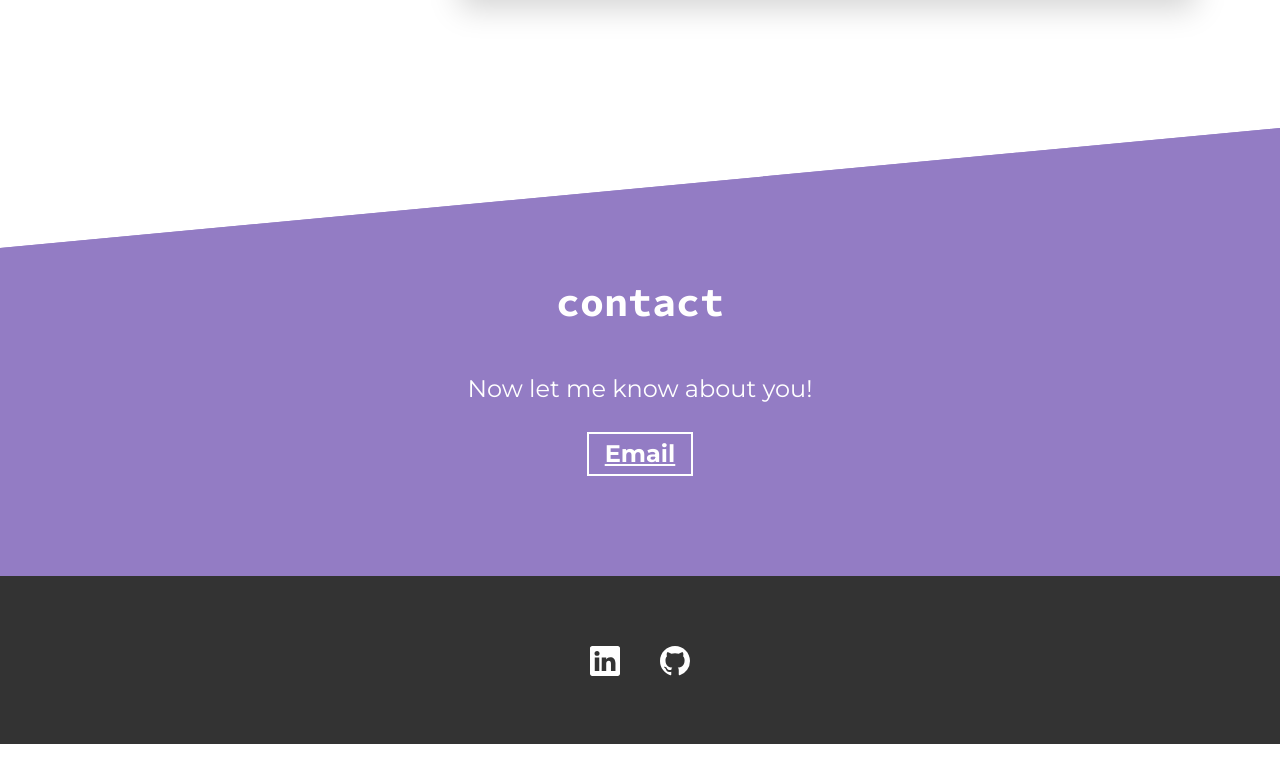
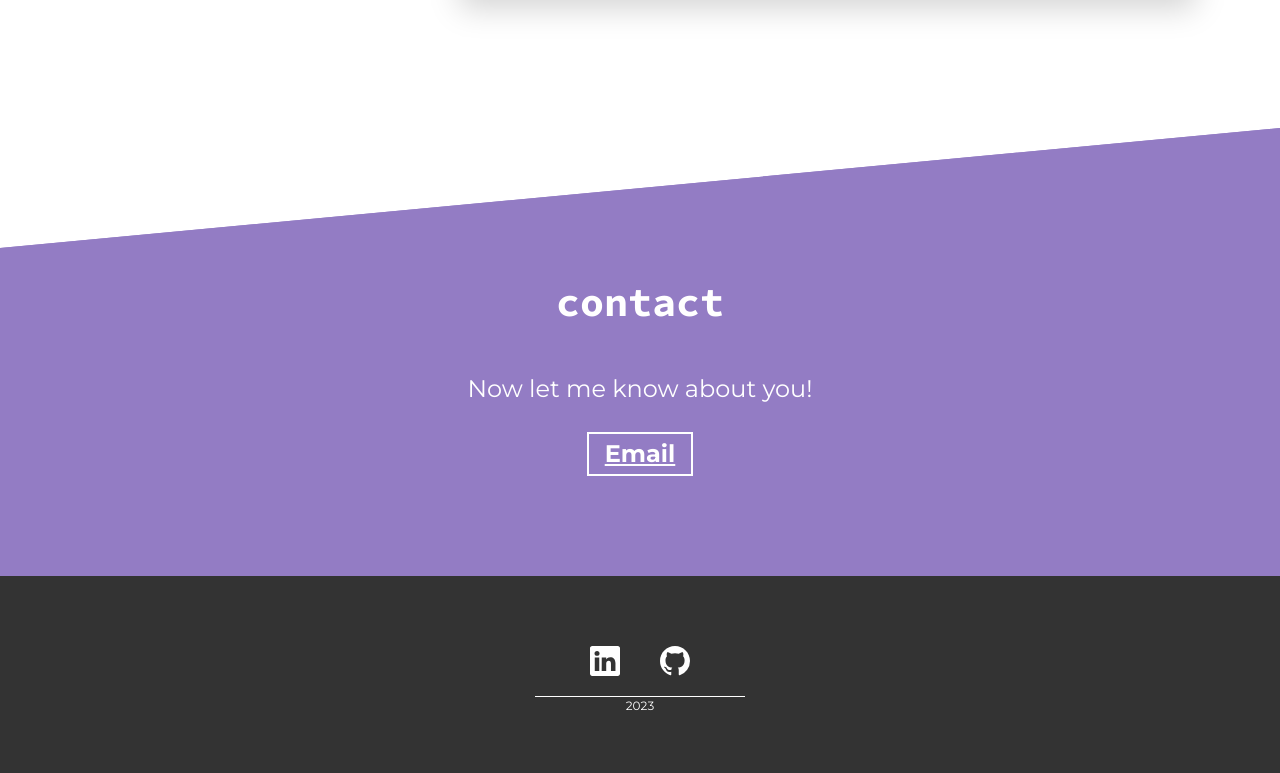
Before and after one commit to lts-hmms/portfolio, a React (Create React App) app: page / in a window 1280 px wide. Shown: the part 4811-5584 px from the top of the page. Before the commit the page ends 5555 px from the top, so only its background shows below. Built offline with nearby package versions, Linux system fonts and the light colour scheme.

Commit message:
feat: add horizontal line and year

```diff
--- a/src/components/footer-view.jsx
+++ b/src/components/footer-view.jsx
@@ -14,6 +14,8 @@ function FooterView() {
             <Github color='white' size={30}/>
             </a>
          </div>
+         <div style={{ borderTop: "1px solid #fff ", marginLeft: 450, marginRight: 450 }}></div>
+         <p style={{fontSize:"12px"}}>2023</p>
     </div>
   )
 }
```
